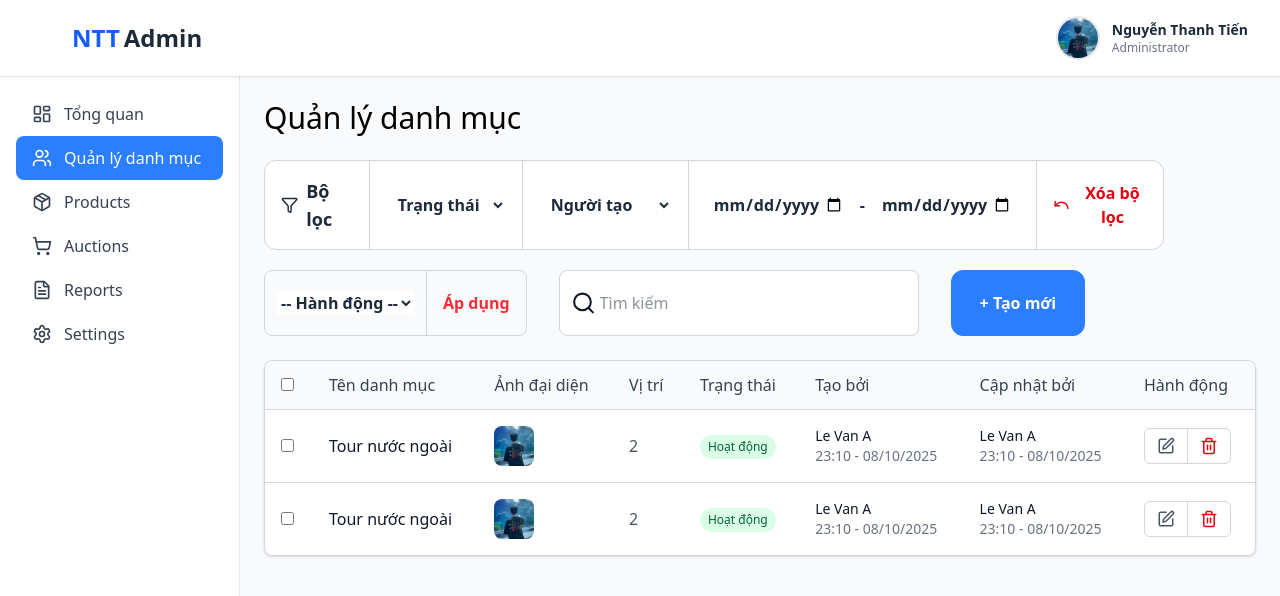
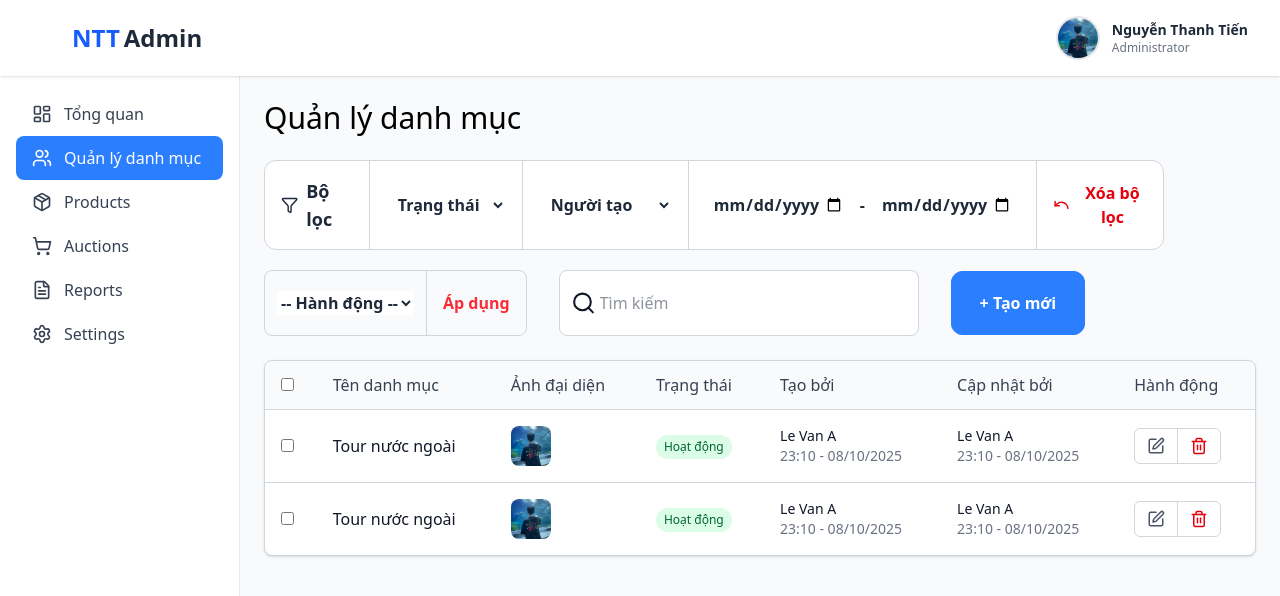
Before and after one commit to NguyenThanhTien539/online-auction-personal-project, a React (Vite) app in the folder frontend/: page /admin/categories in a window 1280 px wide. Shown: the top 596 px of the page. Built offline with nearby package versions, Linux system fonts and the light colour scheme.

Commit message:
add category create page

```diff
--- a/frontend/src/components/admin/FilterBar.tsx
+++ b/frontend/src/components/admin/FilterBar.tsx
@@ -1,6 +1,6 @@
 import { FilterIcon, UndoIcon, Search } from "lucide-react";
 import { CreateButton } from "@/components/common/Buttons";
-
+import { path_admin } from "@/configs/variable.config";
 export default function FilterBar() {
   return (
     <>
@@ -81,7 +81,7 @@ export default function FilterBar() {
             />
           </div>
           <div>
-            <CreateButton />
+            <CreateButton url={`/${path_admin}/categories/create`} />
           </div>
         </div>
       </div>
--- a/frontend/src/components/common/Buttons.tsx
+++ b/frontend/src/components/common/Buttons.tsx
@@ -1,11 +1,20 @@
 import { Edit } from "lucide-react";
 import { Trash2 } from "lucide-react";
-export function CreateButton() {
+import { Link } from "react-router-dom";
+
+type CreateButtonProps = {
+  url: string;
+};
+
+export function CreateButton({ url }: CreateButtonProps) {
   return (
     <>
-      <button className="border border-blue-500 bg-blue-500 rounded-xl px-7 py-5 cursor-pointer hover:bg-blue-600">
+      <Link
+        className="border border-blue-500 bg-blue-500 rounded-xl px-7 py-5 cursor-pointer hover:bg-blue-600"
+        to={url}
+      >
         <span className="text-white font-semibold">+ Tạo mới</span>
-      </button>
+      </Link>
     </>
   );
 }
--- a/frontend/src/routes/admin/category.route.tsx
+++ b/frontend/src/routes/admin/category.route.tsx
@@ -1,8 +1,18 @@
 import CategoryList from "@/views/admin/pages/CategoryList";
+import CategoryCreate from "@/views/admin/pages/CategoryCreate";
 
 const categoryRoute = {
   path: "categories",
-  element: <CategoryList />,
+  children: [
+    {
+      index: true,
+      element: <CategoryList />,
+    },
+    {
+      path: "create",
+      element: <CategoryCreate />,
+    },
+  ],
 };
 
 export default categoryRoute;
--- /dev/null
+++ b/frontend/src/views/admin/pages/CategoryCreate.tsx
@@ -0,0 +1,9 @@
+export default function CategoryCreate() {
+  return (
+    <>
+      <div className="w-full space-y-6">
+        <h1 className="font-medium text-3xl">Tạo danh mục</h1>
+      </div>
+    </>
+  );
+}
--- a/frontend/src/views/admin/pages/CategoryList.tsx
+++ b/frontend/src/views/admin/pages/CategoryList.tsx
@@ -20,9 +20,7 @@ export default function CategoryList() {
               <th className="px-4 py-3 text-left font-medium text-gray-700">
                 Ảnh đại diện
               </th>
-              <th className="px-4 py-3 text-left font-medium text-gray-700">
-                Vị trí
-              </th>
+
               <th className="px-4 py-3 text-left font-medium text-gray-700">
                 Trạng thái
               </th>
@@ -52,7 +50,6 @@ export default function CategoryList() {
                   className="w-10 h-10 rounded-lg object-cover"
                 />
               </td>
-              <td className="px-4 py-4 text-gray-600">2</td>
               <td className="px-4 py-4">
                 <span className="inline-flex px-2 py-1 text-xs font-medium bg-green-100 text-green-800 rounded-full">
                   Hoạt động
@@ -95,7 +92,6 @@ export default function CategoryList() {
                   className="w-10 h-10 rounded-lg object-cover"
                 />
               </td>
-              <td className="px-4 py-4 text-gray-600">2</td>
               <td className="px-4 py-4">
                 <span className="inline-flex px-2 py-1 text-xs font-medium bg-green-100 text-green-800 rounded-full">
                   Hoạt động
```
